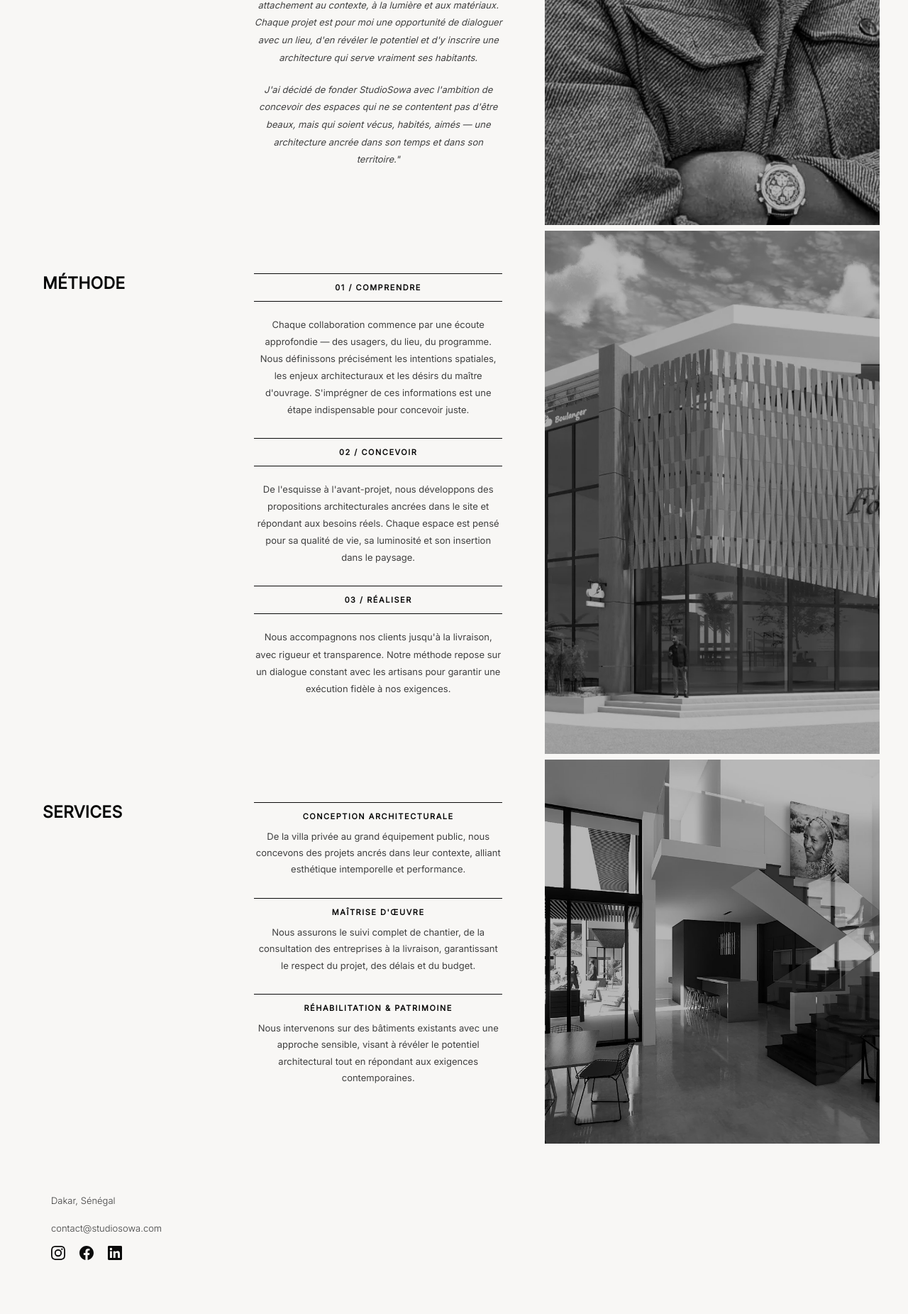
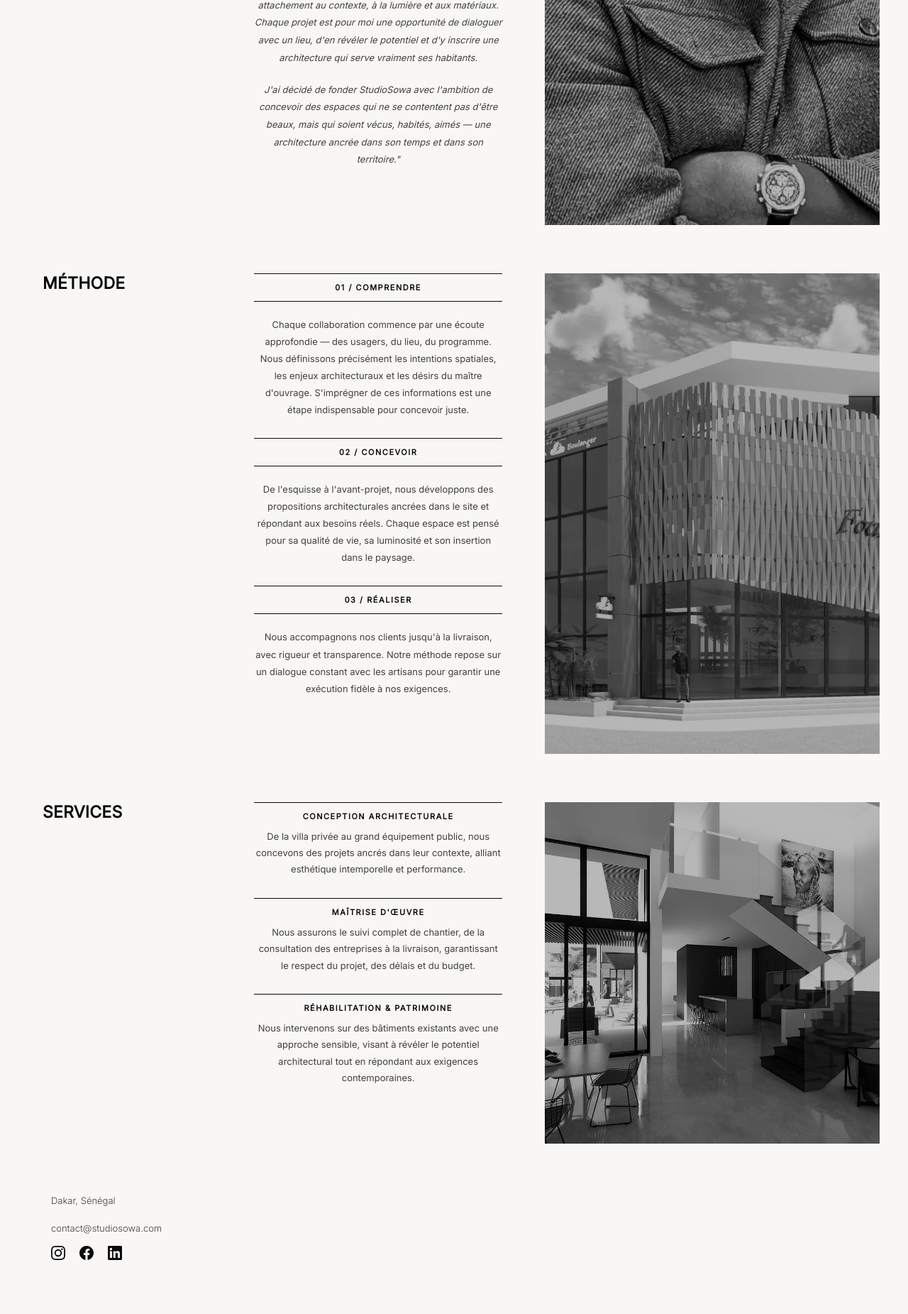
Before and after one commit to pacadiit/studiosowa, a Flask app: page / in a window 1280 px wide. Shown: the part 695-2546 px from the top of the page at 71% size. Run offline with Flask 3, Linux system fonts and the light colour scheme; data comes from the database, SQL or seed files in the repository.

Commit message:
fix: alignement haut photos Méthode et Services avec le texte

```diff
--- a/static/css/main.css
+++ b/static/css/main.css
@@ -837,8 +837,15 @@ main#home {
   padding-right: 40px;
 }
 
+.agence-row__photo {
+  padding-top: 60px;
+}
+
 .agence-row__photo .agence-photo {
+  top: 60px;
   right: 40px;
+  bottom: 0;
+  left: 0;
 }
 
 /* Petit espacement entre les photos */
```
